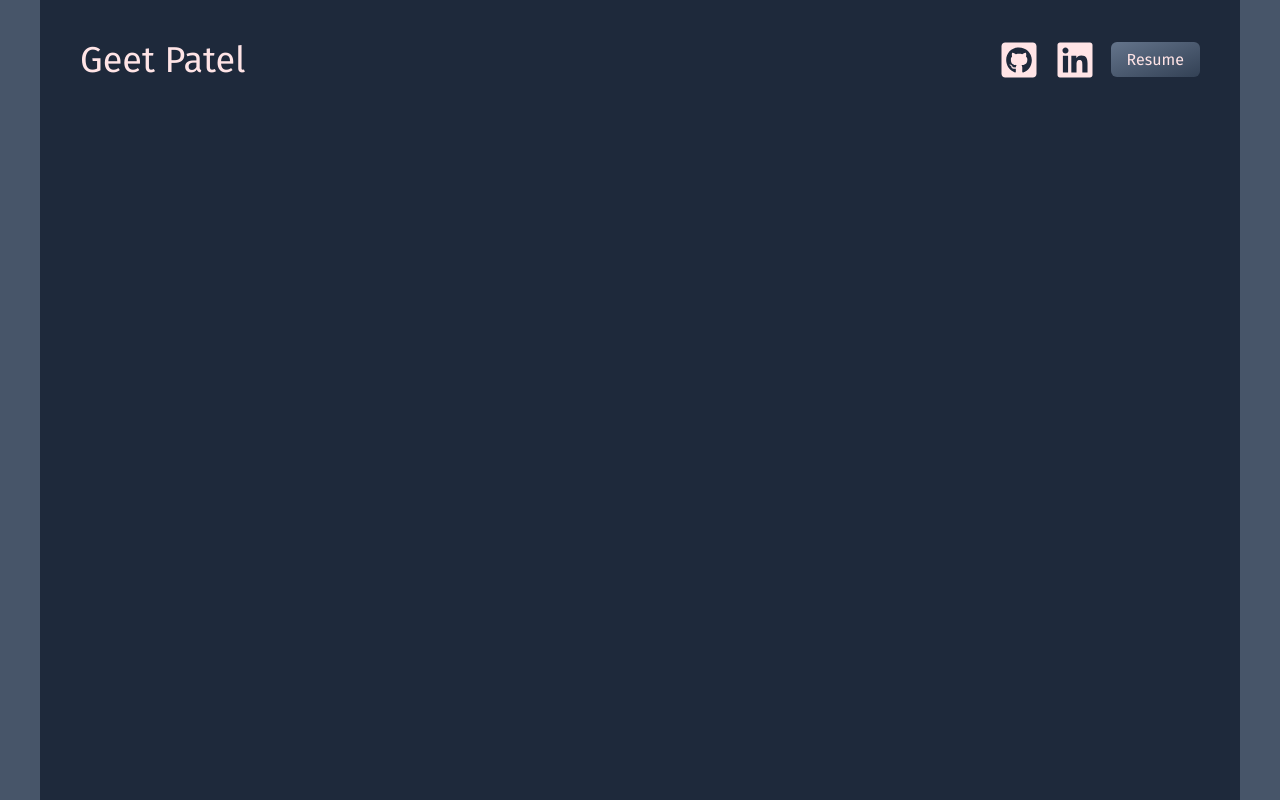
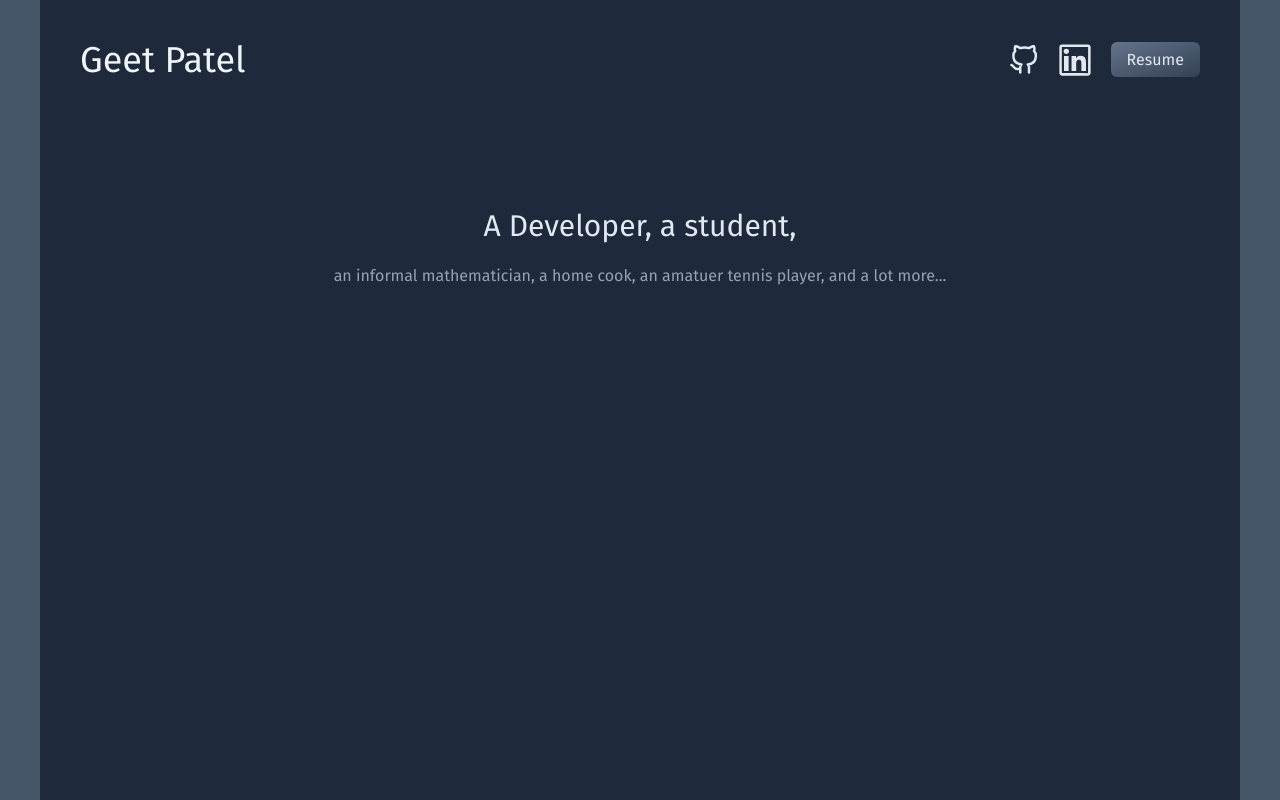
Before and after one commit to geetptl/geetptl.github.io, a Next.js app: page / in a window 1280 px wide. Built offline with nearby package versions, Linux system fonts and the light colour scheme.

Commit message:
Adding some text

```diff
--- a/pages/index.js
+++ b/pages/index.js
@@ -2,7 +2,9 @@ import Head from 'next/head'
 import Image from 'next/image'
 import { Inter } from '@next/font/google'
 import styles from '../styles/Home.module.css'
-import { FaGithubSquare, FaLinkedin } from 'react-icons/fa'
+import { FiGithub } from 'react-icons/fi'
+import { AiOutlineLinkedin } from 'react-icons/ai'
+import { MdPictureAsPdf } from 'react-icons/md'
 
 const inter = Inter({ subsets: ['latin'] })
 
@@ -14,15 +16,19 @@ export default function Home() {
       </Head>
 
       <main className='bg-slate-600 px-10'>
-        <section className='bg-slate-800 min-h-screen text-rose-100'>
+        <section className='bg-slate-800 min-h-screen text-slate-100'>
           <nav className='p-10 mb-12 flex justify-between'>
             <h1 className='text-4xl'>Geet Patel</h1>
-            <ul className='flex items-center'>
-            <li className='px-2'><a href='https://github.com/geetptl' title='Github' target="_blank" rel="noopener noreferrer"><FaGithubSquare size={40} /></a></li>
-              <li className='px-2'><a href='https://www.linkedin.com/in/geet-p/' title='Linkedin' target="_blank" rel="noopener noreferrer"><FaLinkedin size={40} /></a></li>
+            <ul className='flex items-center text-slate-200'>
+              <li className='px-2'><a href='https://github.com/geetptl' title='Github' target="_blank" rel="noopener noreferrer"><FiGithub size={30} /></a></li>
+              <li className='px-2'><a href='https://www.linkedin.com/in/geet-p/' title='Linkedin' target="_blank" rel="noopener noreferrer"><AiOutlineLinkedin size={40} /></a></li>
               <li><a className=' bg-gradient-to-br from-slate-500 to-slate-700 px-4 py-2 rounded-md ml-2' href='./resume.pdf' title='Single-page Resume' target='_blank' rel="noopener noreferrer">Resume</a></li>
             </ul>
           </nav>
+          <div className='text-center px-20 py-10'>
+            <h2 className='text-3xl text-slate-200'>A Developer, a student,</h2>
+            <h2 className='text-s text-slate-400 py-5'>an informal mathematician, a home cook, an amatuer tennis player, and a lot more...</h2>
+          </div>
         </section>
       </main>
     </div>
```
